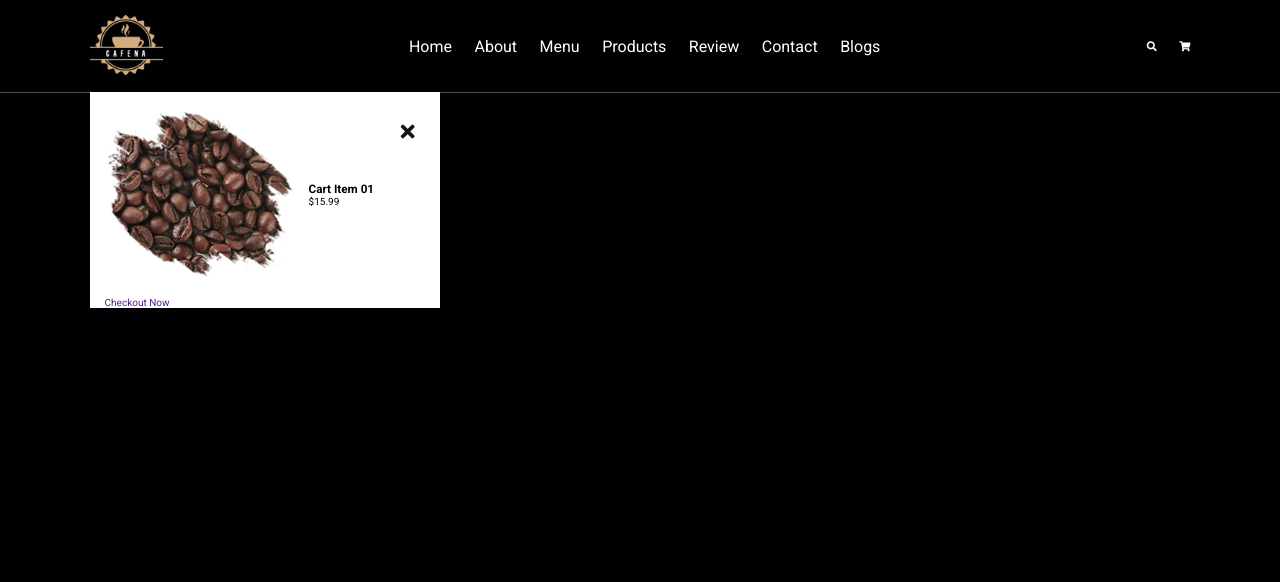
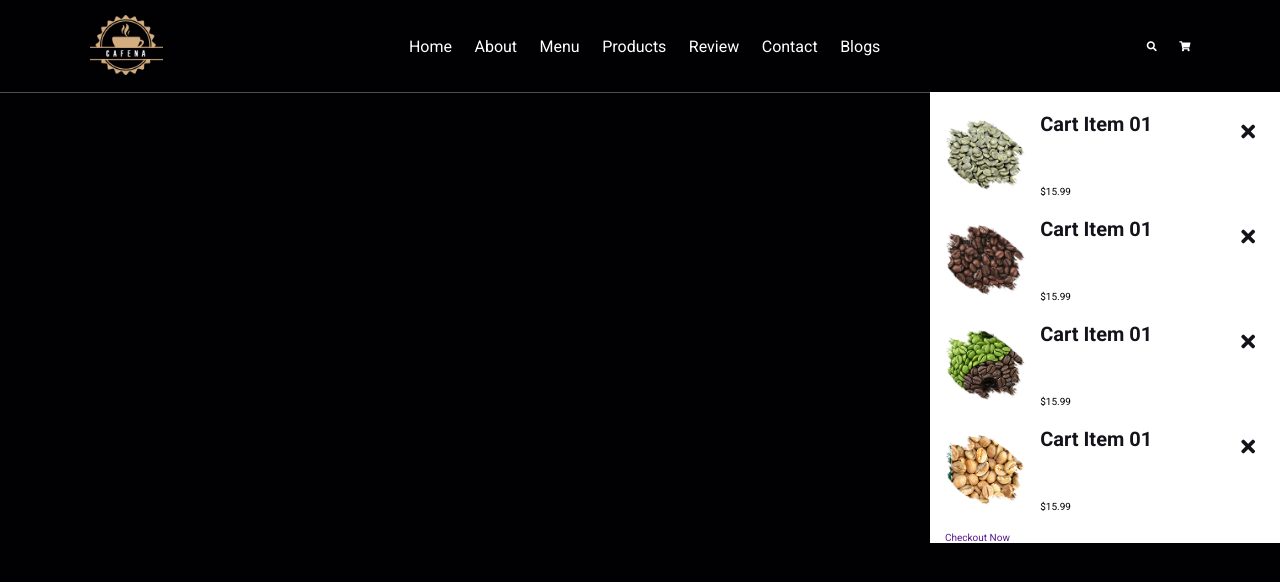
Before and after one commit to OscarVegaV/exercise-Cafeina_CoffeeShop, a plain HTML site: page index.html in a window 1280 px wide. Both pictures are taken after a click on the element 1184 px from the left and 45 px from the top of the page. Drawn offline with Linux system fonts and the light colour scheme.

Commit message:
images were added in the shopping cart

```diff
--- a/css/style.css
+++ b/css/style.css
@@ -97,7 +97,7 @@ header .search-form label:hover{
 header .cart-items-container{
   position: absolute;                   /*se basa en la posicion absoluta de la pantalla*/
   top: 100%;
-  right: -100;
+  right: -100%;
   height: calc(100vh-9.5rem);           /*al 100% de la altura donde se este viendo se le resta 9.5rem*/
   width: 35rem;
   background: #fff;
@@ -121,22 +121,22 @@ header .cart-items-container .cart-item .fa-times{
   cursor: pointer;
   color: var(--black);
 }
-header.cart-items-container .cart-item .fa-times:hover{
+header.cart-items-container .cart-item .fa-times:hover{    /*color fa*/
   color: var(--main-color);
 }
-header.cart-items-container .cart-item img{
+header .cart-items-container .cart-item img{              /*tamano de la imagen*/
   height:  7rem;
 }
-header.cart-items-container .cart-item .content h3{
+header .cart-items-container .cart-item .content h3{      /*color y tamano de texto*/
   font-size: 2rem;
   color: var(--black);
   padding-bottom: 5rem;
 }
-header.cart-items-container .cart-item .content .price{
+header .cart-items-container .cart-item .content .price{  /*color y tamano de texto*/
   font-size: 1.5rem;
   color: var(--main-color);
 }
-header.cart-items-container .cart-item .content .btn{
+header .cart-items-container .cart-item .content .btn{     /*posicion del btn*/
   width: 100%;
   text-align: center;
 }
--- a/index.html
+++ b/index.html
@@ -41,7 +41,7 @@
     <div class="cart-items-container">                    <!--simulacion carrito de compras-->
       <div class="cart-item">
         <span class="fas fa-times"></span>                <!--icono o texto en un tamano especifico-->
-        <img src="img/cart-item-2.png" alt="">
+        <img src="img/cart-item-1.png" alt="">
         <div class="content">
           <h3>Cart item 01</h3>
           <div class="Price">
@@ -49,6 +49,36 @@
           </div>
         </div>
       </div>
+        <div class="cart-item">
+          <span class="fas fa-times"></span>                <!--icono o texto en un tamano especifico-->
+          <img src="img/cart-item-2.png" alt="">
+          <div class="content">
+            <h3>Cart item 01</h3>
+            <div class="Price">
+              $15.99
+            </div>
+          </div>
+        </div>
+          <div class="cart-item">
+            <span class="fas fa-times"></span>                <!--icono o texto en un tamano especifico-->
+            <img src="img/cart-item-3.png" alt="">
+            <div class="content">
+              <h3>Cart item 01</h3>
+              <div class="Price">
+                $15.99
+              </div>
+            </div>
+          </div>
+            <div class="cart-item">
+              <span class="fas fa-times"></span>                <!--icono o texto en un tamano especifico-->
+              <img src="img/cart-item-4.png" alt="">
+              <div class="content">
+                <h3>Cart item 01</h3>
+                <div class="Price">
+                  $15.99
+                </div>
+              </div>
+            </div>
       <a href="" class="btn">checkout now</a>
     </div>
   </header>
--- a/js/script.js
+++ b/js/script.js
@@ -5,3 +5,19 @@
 navbar.classList.remove('active');                                // navar quita la clase active (css)
 cartItem.classList.remove('active');                              //quita la clase active cuando se vuelva a dar click
 }
+let cartItem = document.querySelector('.cart-items-container');   //
+
+document.querySelector('#cart-btn').onclick = () =>{              //
+cartItem.classList.toggle('active');                              //
+navbar.classList.remove('active');                                //
+searchForm.classList.remove('active');                            //
+}
+let navbar = document.querySelector('.navbar');
+
+document.querySelector('#menu-btn').onclick = () =>{
+
+  navbar.classList.toggle('active');
+  searchForm.classList.remove('active');
+  cartItem.classList.remove('active');
+
+}
```
